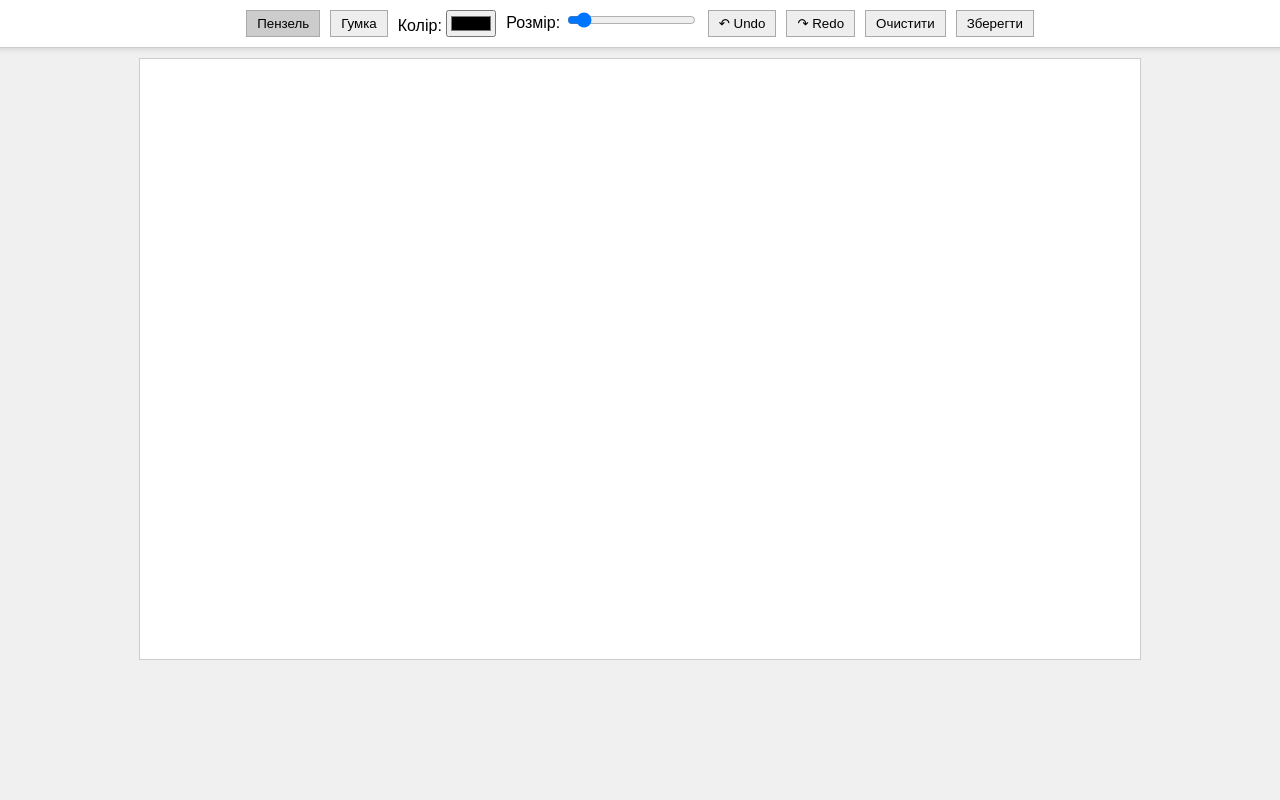
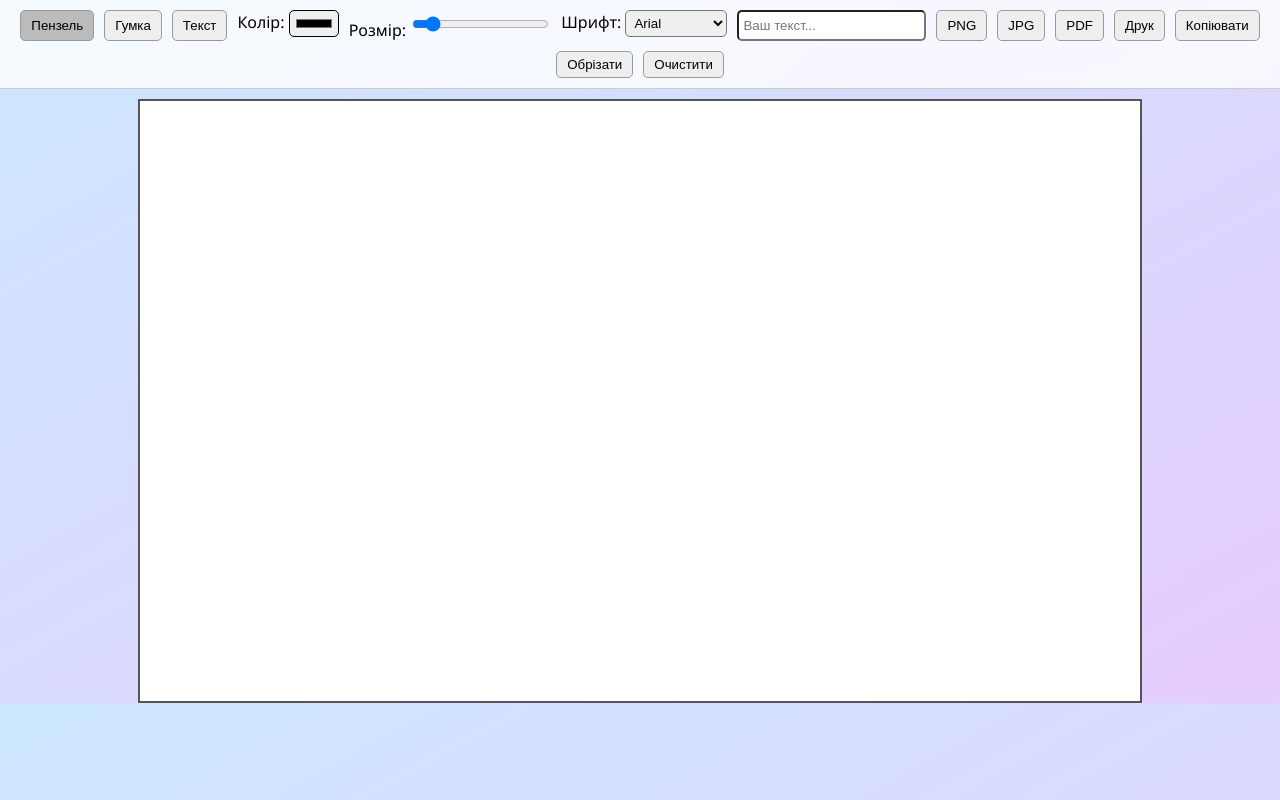
Before and after one commit to maxnt2017/personalpaint_v1, a plain HTML site: page index.html in a window 1280 px wide. Drawn offline with nearby package versions, Linux system fonts and the light colour scheme.

Commit message:
index.html
v2.5 beta

```diff
--- a/index.html
+++ b/index.html
@@ -2,12 +2,12 @@
 <html lang="uk">
 <head>
   <meta charset="UTF-8">
-  <title>Paint Редактор</title>
+  <title>Розширений Paint</title>
   <style>
     body {
       margin: 0;
-      font-family: Arial, sans-serif;
-      background: #f0f0f0;
+      font-family: 'Segoe UI', sans-serif;
+      background: linear-gradient(to bottom right, #cce7ff, #e6ccff);
       display: flex;
       flex-direction: column;
       align-items: center;
@@ -15,160 +15,190 @@
 
     #toolbar {
       display: flex;
+      flex-wrap: wrap;
       gap: 10px;
       padding: 10px;
-      background: #fff;
+      background: #ffffffcc;
+      backdrop-filter: blur(10px);
       border-bottom: 1px solid #ccc;
       width: 100%;
       justify-content: center;
-      box-shadow: 0 2px 5px rgba(0,0,0,0.1);
-      flex-wrap: wrap;
     }
 
     canvas {
-      border: 1px solid #ccc;
+      border: 2px solid #555;
       background: #fff;
+      margin-top: 10px;
       cursor: crosshair;
-      margin-top: 10px;
     }
 
     .tool {
       padding: 5px 10px;
-      border: 1px solid #aaa;
+      border: 1px solid #999;
       background: #eee;
       cursor: pointer;
+      border-radius: 5px;
     }
 
     .tool.active {
-      background: #ccc;
+      background: #bbb;
     }
 
-    input[type="color"],
-    input[type="range"] {
-      cursor: pointer;
+    select, input[type="color"], input[type="range"], input[type="text"] {
+      border-radius: 5px;
+      padding: 4px;
     }
+
   </style>
+  <script src="https://cdnjs.cloudflare.com/ajax/libs/jspdf/2.5.1/jspdf.umd.min.js"></script>
 </head>
 <body>
 
   <div id="toolbar">
     <button class="tool" id="brushBtn">Пензель</button>
     <button class="tool" id="eraserBtn">Гумка</button>
-    <label>Колір:
-      <input type="color" id="colorPicker" value="#000000">
+    <button class="tool" id="textBtn">Текст</button>
+
+    <label>Колір: <input type="color" id="colorPicker" value="#000000"></label>
+    <label>Розмір: <input type="range" id="brushSize" min="1" max="50" value="5"></label>
+
+    <label>Шрифт:
+      <select id="fontSelector">
+        <option value="Arial">Arial</option>
+        <option value="Comic Sans MS">Comic Sans</option>
+        <option value="Courier New">Courier</option>
+        <option value="Georgia">Georgia</option>
+        <option value="Times New Roman">Times</option>
+      </select>
     </label>
-    <label>Розмір:
-      <input type="range" id="brushSize" min="1" max="50" value="5">
-    </label>
-    <button class="tool" id="undoBtn">↶ Undo</button>
-    <button class="tool" id="redoBtn">↷ Redo</button>
+
+    <input type="text" id="textInput" placeholder="Ваш текст..." />
+
+    <button class="tool" id="savePng">PNG</button>
+    <button class="tool" id="saveJpg">JPG</button>
+    <button class="tool" id="savePdf">PDF</button>
+    <button class="tool" id="printBtn">Друк</button>
+    <button class="tool" id="copyBtn">Копіювати</button>
+    <button class="tool" id="cropBtn">Обрізати</button>
     <button class="tool" id="clearBtn">Очистити</button>
-    <button class="tool" id="saveBtn">Зберегти</button>
   </div>
 
   <canvas id="canvas" width="1000" height="600"></canvas>
 
   <script>
-    const canvas = document.getElementById('canvas');
-    const ctx = canvas.getContext('2d');
+    const canvas = document.getElementById("canvas");
+    const ctx = canvas.getContext("2d");
 
     let drawing = false;
-    let currentTool = 'brush';
-    let brushColor = document.getElementById('colorPicker').value;
-    let brushSize = document.getElementById('brushSize').value;
+    let tool = 'brush';
+    let brushColor = document.getElementById("colorPicker").value;
+    let brushSize = document.getElementById("brushSize").value;
+    let font = document.getElementById("fontSelector").value;
+    let text = '';
+    let startX, startY;
 
-    const undoStack = [];
-    const redoStack = [];
+    canvas.addEventListener("mousedown", (e) => {
+      if (tool === 'text') {
+        const input = document.getElementById("textInput").value;
+        ctx.font = `${brushSize * 2}px ${font}`;
+        ctx.fillStyle = brushColor;
+        ctx.fillText(input, e.offsetX, e.offsetY);
+      } else {
+        drawing = true;
+        startX = e.offsetX;
+        startY = e.offsetY;
+        ctx.beginPath();
+        ctx.moveTo(startX, startY);
+      }
+    });
 
-    function saveState() {
-      if (undoStack.length >= 20) undoStack.shift(); // обмежити кількість історії
-      undoStack.push(canvas.toDataURL());
-      redoStack.length = 0; // очищаємо redo при новій дії
+    canvas.addEventListener("mousemove", (e) => {
+      if (!drawing || tool === 'text') return;
+      ctx.lineTo(e.offsetX, e.offsetY);
+      ctx.strokeStyle = tool === 'eraser' ? "#ffffff" : brushColor;
+      ctx.lineWidth = brushSize;
+      ctx.lineCap = "round";
+      ctx.stroke();
+    });
+
+    canvas.addEventListener("mouseup", () => {
+      drawing = false;
+      ctx.closePath();
+    });
+
+    // Інструменти
+    document.getElementById("brushBtn").onclick = () => setTool("brush");
+    document.getElementById("eraserBtn").onclick = () => setTool("eraser");
+    document.getElementById("textBtn").onclick = () => setTool("text");
+
+    function setTool(newTool) {
+      tool = newTool;
+      document.querySelectorAll(".tool").forEach(btn => btn.classList.remove("active"));
+      if (tool === 'brush') document.getElementById("brushBtn").classList.add("active");
+      if (tool === 'eraser') document.getElementById("eraserBtn").classList.add("active");
+      if (tool === 'text') document.getElementById("textBtn").classList.add("active");
     }
 
-    function restoreState(stackFrom, stackTo) {
-      if (stackFrom.length === 0) return;
-      stackTo.push(canvas.toDataURL());
-      const img = new Image();
-      img.src = stackFrom.pop();
-      img.onload = () => {
-        ctx.clearRect(0, 0, canvas.width, canvas.height);
-        ctx.drawImage(img, 0, 0);
-      };
+    // Зміни кольору, шрифту, розміру
+    document.getElementById("colorPicker").oninput = (e) => brushColor = e.target.value;
+    document.getElementById("brushSize").oninput = (e) => brushSize = e.target.value;
+    document.getElementById("fontSelector").onchange = (e) => font = e.target.value;
+
+    // Збереження
+    document.getElementById("savePng").onclick = () => saveAs("image/png");
+    document.getElementById("saveJpg").onclick = () => saveAs("image/jpeg");
+    document.getElementById("savePdf").onclick = () => {
+      const { jsPDF } = window.jspdf;
+      const pdf = new jsPDF();
+      const imgData = canvas.toDataURL("image/png");
+      pdf.addImage(imgData, "PNG", 10, 10, 190, 100);
+      pdf.save("canvas.pdf");
+    };
+
+    function saveAs(type) {
+      const link = document.createElement("a");
+      link.download = `canvas.${type === 'image/png' ? 'png' : 'jpg'}`;
+      link.href = canvas.toDataURL(type);
+      link.click();
     }
 
-    const startDraw = (e) => {
-      drawing = true;
-      ctx.beginPath();
-      ctx.moveTo(e.offsetX, e.offsetY);
-      saveState(); // Save before drawing
+    // Друк
+    document.getElementById("printBtn").onclick = () => {
+      const win = window.open();
+      win.document.write(`<img src="${canvas.toDataURL("image/png")}" onload="window.print();window.close()" />`);
     };
 
-    const draw = (e) => {
-      if (!drawing) return;
-      ctx.lineTo(e.offsetX, e.offsetY);
-      ctx.strokeStyle = currentTool === 'eraser' ? '#ffffff' : brushColor;
-      ctx.lineWidth = brushSize;
-      ctx.lineCap = 'round';
-      ctx.stroke();
+    // Копіювання
+    document.getElementById("copyBtn").onclick = async () => {
+      canvas.toBlob(async (blob) => {
+        try {
+          await navigator.clipboard.write([
+            new ClipboardItem({ [blob.type]: blob })
+          ]);
+          alert("Зображення скопійовано в буфер!");
+        } catch (err) {
+          alert("Не вдалося скопіювати 😢");
+        }
+      });
     };
 
-    const stopDraw = () => {
-      if (drawing) {
-        drawing = false;
-        ctx.closePath();
-      }
+    // Обрізання (Crop)
+    document.getElementById("cropBtn").onclick = () => {
+      const cropWidth = canvas.width / 2;
+      const cropHeight = canvas.height / 2;
+      const imageData = ctx.getImageData(100, 100, cropWidth, cropHeight);
+      canvas.width = cropWidth;
+      canvas.height = cropHeight;
+      ctx.putImageData(imageData, 0, 0);
     };
 
-    canvas.addEventListener('mousedown', startDraw);
-    canvas.addEventListener('mousemove', draw);
-    canvas.addEventListener('mouseup', stopDraw);
-    canvas.addEventListener('mouseleave', stopDraw);
-
-    // Buttons
-    document.getElementById('brushBtn').onclick = () => {
-      currentTool = 'brush';
-      setActiveTool('brushBtn');
-    };
-    document.getElementById('eraserBtn').onclick = () => {
-      currentTool = 'eraser';
-      setActiveTool('eraserBtn');
-    };
-
-    document.getElementById('colorPicker').oninput = (e) => {
-      brushColor = e.target.value;
-    };
-    document.getElementById('brushSize').oninput = (e) => {
-      brushSize = e.target.value;
-    };
-
-    document.getElementById('clearBtn').onclick = () => {
-      saveState();
+    // Очистити
+    document.getElementById("clearBtn").onclick = () => {
       ctx.clearRect(0, 0, canvas.width, canvas.height);
     };
 
-    document.getElementById('saveBtn').onclick = () => {
-      const link = document.createElement('a');
-      link.download = 'malunok.png';
-      link.href = canvas.toDataURL();
-      link.click();
-    };
-
-    document.getElementById('undoBtn').onclick = () => {
-      restoreState(undoStack, redoStack);
-    };
-
-    document.getElementById('redoBtn').onclick = () => {
-      restoreState(redoStack, undoStack);
-    };
-
-    function setActiveTool(id) {
-      document.querySelectorAll('.tool').forEach(btn => btn.classList.remove('active'));
-      document.getElementById(id).classList.add('active');
-    }
-
-    setActiveTool('brushBtn'); // default
+    // Стартове виділення інструменту
+    setTool("brush");
   </script>
-
 </body>
 </html>
```
